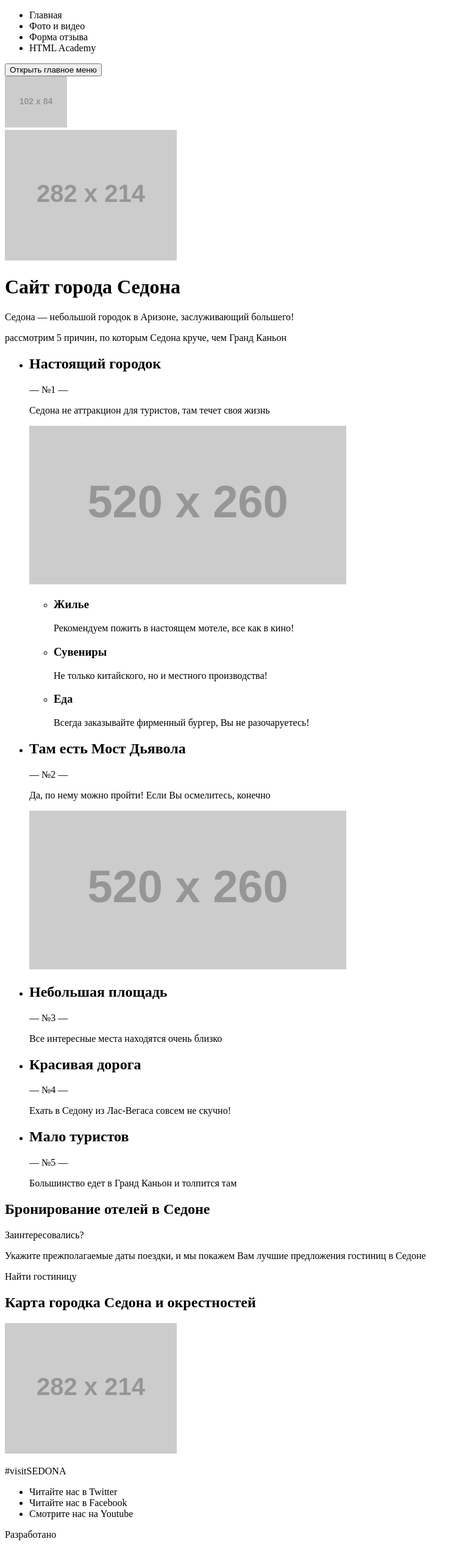
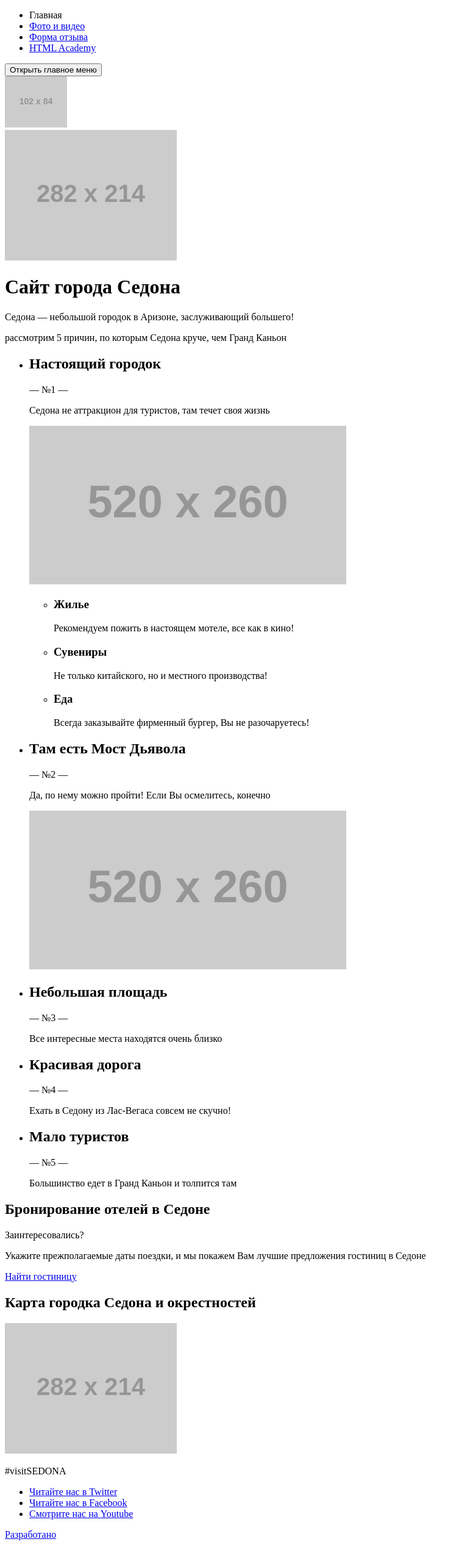
Before and after one commit to St-DenisNikita/383653-sedona-21, a website: page source/index.html in a window 1280 px wide. Shown: the whole page at 61% size, without its empty margins (0-753 px from the left). Drawn offline with Linux system fonts and the light colour scheme; placeholder pictures from the web are drawn by us.

Commit message:
Добавляет атрибуты href ссылкам

```diff
--- a/source/index.html
+++ b/source/index.html
@@ -13,16 +13,16 @@
               <a class="main-navigation__link">Главная</a>
             </li>
             <li class="main-navigation__item">
-              <a class="main-navigation__link">Фото и видео</a>
+              <a class="main-navigation__link" href="Photo.html">Фото и видео</a>
             </li>
             <li class="main-navigation__item">
-              <a class="main-navigation__link">Форма отзыва</a>
+              <a class="main-navigation__link" href="Form.html">Форма отзыва</a>
             </li>
             <li class="main-navigation__item">
-              <a class="main-navigation__link">HTML Academy</a>
+              <a class="main-navigation__link" href="#">HTML Academy</a>
             </li>
           </ul>
-          <button class="main-navigation__toggle main-navigation__toggle--open main-navigation__toggle--close" type="button">Открыть главное меню</button>
+          <button class="main-navigation__toggle main-navigation__toggle--open main-navigation__toggle--close" type="button" name="toggle-navigation">Открыть главное меню</button>
         </nav>
         <a class="main-header__logo logo">
           <img class="logo__image" src="https://via.placeholder.com/102x84" alt="Наш логотип">
@@ -84,7 +84,7 @@
           <h2>Бронирование отелей в Седоне</h2>
           <p class="booking__lainding">Заинтересовались?</p>
           <p class="booking__text">Укажите прежполагаемые даты поездки, и мы покажем Вам лучшие предложения гостиниц в Седоне</p>
-          <a class="booking__butten butten">Найти гостиницу</a>
+          <a class="booking__butten butten" href="#">Найти гостиницу</a>
         </section>
         <section class="main__map map">
           <h2 class="visually-hidden">Карта городка Седона и окрестностей</h2>
@@ -95,17 +95,17 @@
         <p class="maim-footer__hashtag hashtag">#visitSEDONA</p>
         <ul class="maim-footer__socials socials">
           <li class="socials__item socials__item--twitter">
-            <a class="socials__link socials__link--twitter">Читайте нас в Twitter</a>
+            <a class="socials__link socials__link--twitter" href="#">Читайте нас в Twitter</a>
           </li>
           <li class="socials__item socials__item--facebook">
-            <a class="socials__link socials__link--facebook">Читайте нас в Facebook</a>
+            <a class="socials__link socials__link--facebook" href="#">Читайте нас в Facebook</a>
           </li>
           <li class="socials__item ssocials__item--youtube">
-            <a class="socials__link socials__link--youtube">Смотрите нас на Youtube</a>
+            <a class="socials__link socials__link--youtube" href="#">Смотрите нас на Youtube</a>
           </li>
         </ul>
         <p class="main-footer__copyright copyright">
-          <a class="copyright-link">Разработано</a>
+          <a class="copyright-link" href="https://htmlacademy.ru/intensive/adaptive">Разработано</a>
         </p>
       </footer>
     </div>
```
